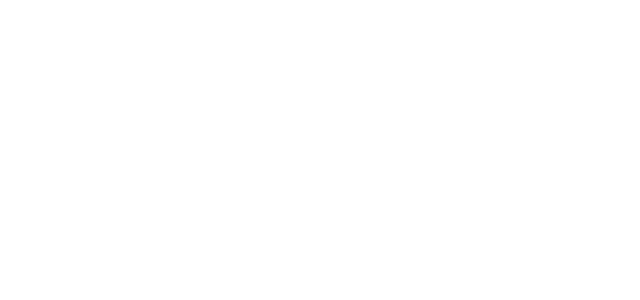
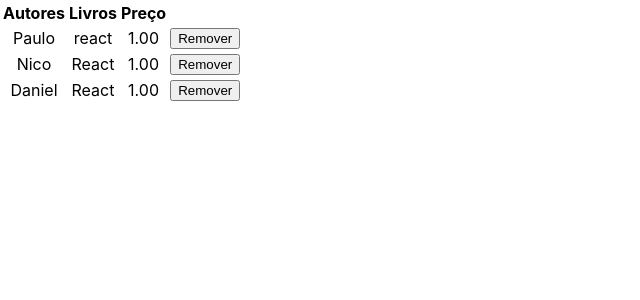
Before and after one commit to thayronFeitosa/aprendendo-React, a React (Create React App) app: page / in a window 1280 px wide. Shown: the top 300 px of the page, without its empty margins (0-640 px from the left). Built offline with nearby package versions, Linux system fonts and the light colour scheme.

Commit message:
Foi criado uma classe Tabela que extend o component para criar os componentes da tabela que será inserido na app.js

```diff
--- a/package.json
+++ b/package.json
@@ -6,6 +6,7 @@
     "@testing-library/jest-dom": "^4.2.4",
     "@testing-library/react": "^9.5.0",
     "@testing-library/user-event": "^7.2.1",
+    "create-react-app": "^3.4.1",
     "react": "^16.13.1",
     "react-dom": "^16.13.1",
     "react-scripts": "3.4.1"
--- a/src/App.js
+++ b/src/App.js
@@ -1,13 +1,11 @@
 import React from 'react';
 import './App.css';
+import Tabela from './tabelas';
 
 function App() {
   return (
     <div className="App">
-
-      <table>
-        <thead></thead>
-      </table>
+      <Tabela />
     </div>
   );
 }
--- /dev/null
+++ b/src/tabelas.js
@@ -0,0 +1,55 @@
+import React, { Component } from 'react';
+
+const TableHead = () => {
+    return (
+        <thead>
+            <tr>
+                <th>Autores</th>
+                <th>Livros</th>
+                <th>Preço</th>
+            </tr>
+        </thead>
+    );
+}
+
+const TableBody = function () {
+    return (
+
+        <tbody>
+            <tr>
+                <td>Paulo</td>
+                <td>react</td>
+                <td>1.00</td>
+                <td><button>Remover</button> </td>
+            </tr>
+            <tr>
+                <td>Nico</td>
+                <td>React</td>
+                <td>1.00</td>
+                <td><button>Remover</button></td>
+            </tr>
+            <tr>
+                <td>Daniel</td>
+                <td>React</td>
+                <td>1.00</td>
+                <td><button>Remover</button> </td>
+            </tr>
+        </tbody>
+    );
+}
+
+class Tabela extends Component {
+
+    render() {
+        return (
+            <table>
+
+                <TableHead />
+                <TableBody />
+
+            </table>
+        )
+    }
+}
+
+export default Tabela;
```
Also changed, not shown: 2 other files (tests, documents, lock files or other folders).
